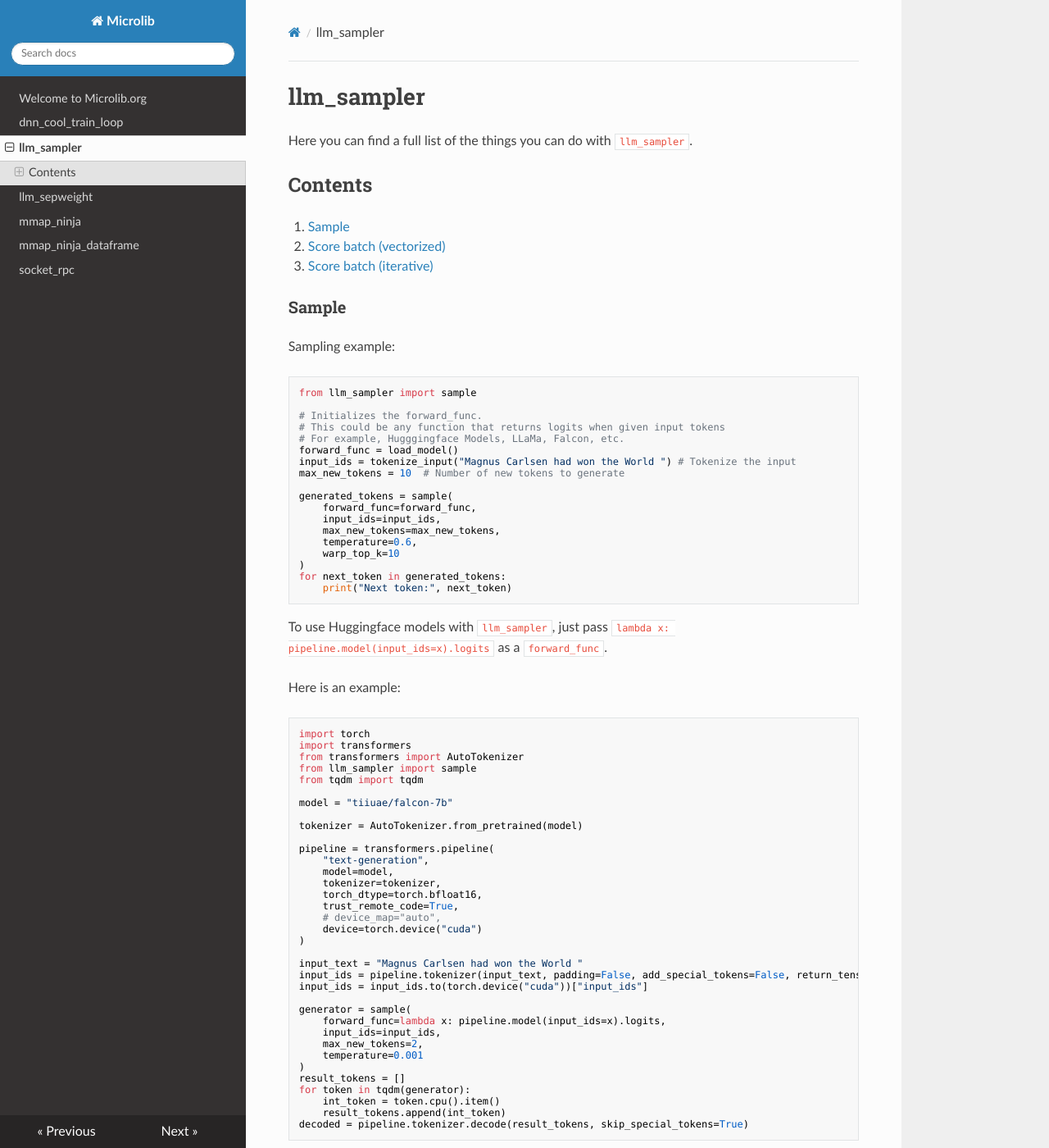
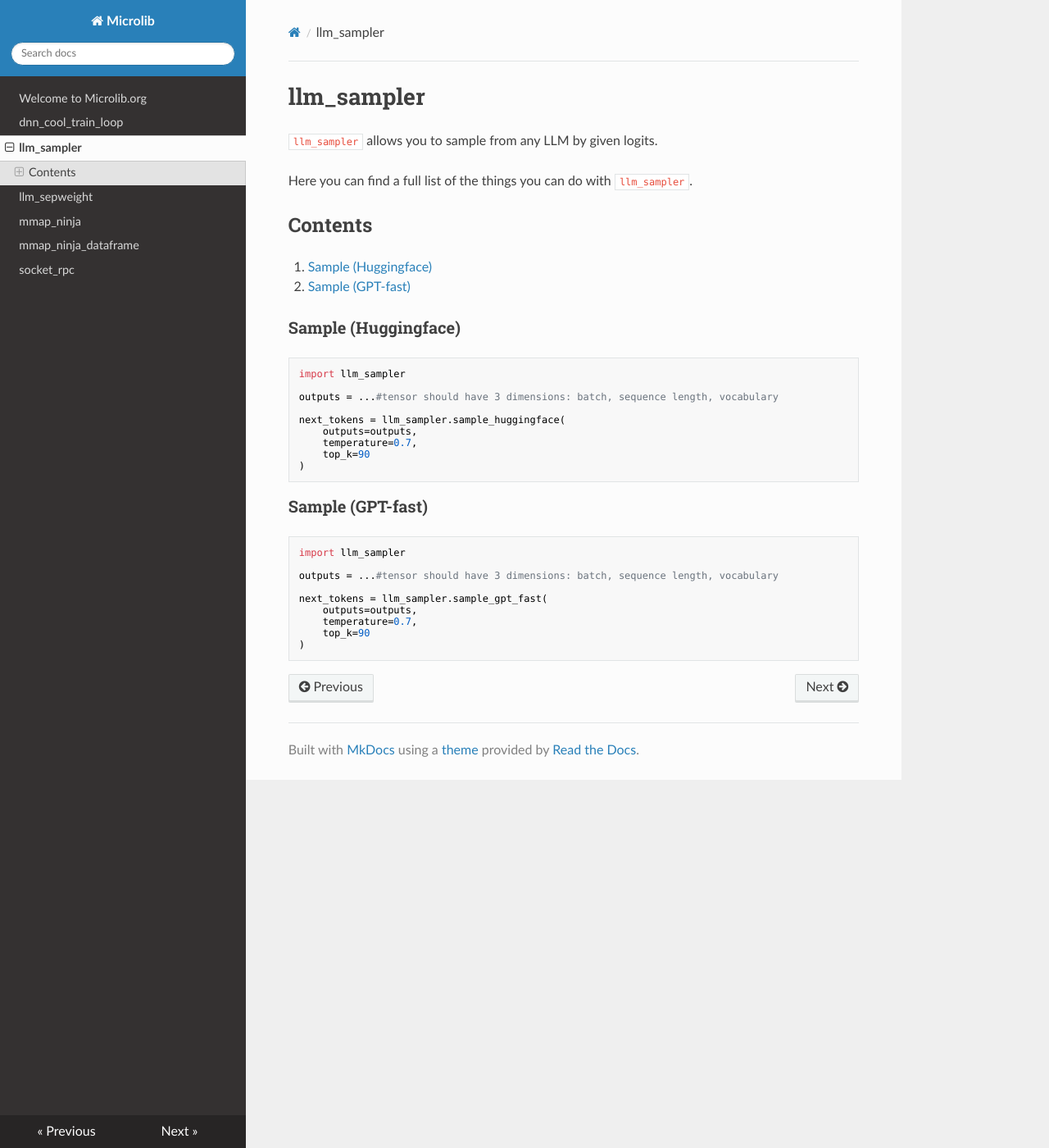
Before and after one commit to microlib-org/site, an MkDocs documentation site: the page built from docs/llm_sampler.md, in a window 1280 px wide and 1400 px high. Shown: the whole window at 82% size. Built offline with MkDocs 1.6.1, drawn with Linux system fonts in a browser that asks for light colours; nearby versions of some CDN libraries; some of the changed text lies outside the part shown.

Commit message:
Update docs.

````diff
--- a/docs/llm_sampler.md
+++ b/docs/llm_sampler.md
@@ -1,136 +1,40 @@
 # llm_sampler
+
+`llm_sampler` allows you to sample from any LLM by given logits.
 
 Here you can find a full list of the things you can do with `llm_sampler`.
 
 ## Contents
 
-1. [Sample](#sample)
-2. [Score batch (vectorized)](#score-batch-vectorized)
-3. [Score batch (iterative)](#score-batch-iterative)
+1. [Sample (Huggingface)](#sample-huggingface)
+2. [Sample (GPT-fast)](#sample-gpt-fast)
 
-###  Sample
+###  Sample (Huggingface)
 
-Sampling example:
 
 ```python
-from llm_sampler import sample
+import llm_sampler
 
-# Initializes the forward_func.
-# This could be any function that returns logits when given input tokens
-# For example, Hugggingface Models, LLaMa, Falcon, etc.
-forward_func = load_model()
-input_ids = tokenize_input("Magnus Carlsen had won the World ") # Tokenize the input
-max_new_tokens = 10  # Number of new tokens to generate
+outputs = ...#tensor should have 3 dimensions: batch, sequence length, vocabulary
 
-generated_tokens = sample(
-    forward_func=forward_func,
-    input_ids=input_ids,
-    max_new_tokens=max_new_tokens,
-    temperature=0.6,
-    warp_top_k=10
+next_tokens = llm_sampler.sample_huggingface(
+    outputs=outputs,
+    temperature=0.7,
+    top_k=90
 )
-for next_token in generated_tokens:
-    print("Next token:", next_token)
 ```
 
-To use Huggingface models with `llm_sampler`, just pass `lambda x: pipeline.model(input_ids=x).logits` as
-a `forward_func`.
+### Sample (GPT-fast)
 
-Here is an example:
 
 ```python
-import torch
-import transformers
-from transformers import AutoTokenizer
-from llm_sampler import sample
-from tqdm import tqdm
+import llm_sampler
 
-model = "tiiuae/falcon-7b"
+outputs = ...#tensor should have 3 dimensions: batch, sequence length, vocabulary
 
-tokenizer = AutoTokenizer.from_pretrained(model)
-
-pipeline = transformers.pipeline(
-    "text-generation",
-    model=model,
-    tokenizer=tokenizer,
-    torch_dtype=torch.bfloat16,
-    trust_remote_code=True,
-    # device_map="auto",
-    device=torch.device("cuda")
+next_tokens = llm_sampler.sample_gpt_fast(
+    outputs=outputs,
+    temperature=0.7,
+    top_k=90
 )
-
-input_text = "Magnus Carlsen had won the World "
-input_ids = pipeline.tokenizer(input_text, padding=False, add_special_tokens=False, return_tensors="pt")
-input_ids = input_ids.to(torch.device("cuda"))["input_ids"]
-
-generator = sample(
-    forward_func=lambda x: pipeline.model(input_ids=x).logits,
-    input_ids=input_ids,
-    max_new_tokens=2,
-    temperature=0.001
-)
-result_tokens = []
-for token in tqdm(generator):
-    int_token = token.cpu().item()
-    result_tokens.append(int_token)
-decoded = pipeline.tokenizer.decode(result_tokens, skip_special_tokens=True)
 ```
-
-In general, you can use any `Callable` function, even normal PyTorch modules as a `forward_func`.
-
-### Score batch (vectorized)
-
-Closed sampling means that you restrict the output of the model to several possible predefined outputs.
-Sample from an LLM with multiple choice:
-
-```python
-from llm_sampler import score_batch
-
-# Initializes the forward_func.
-# This could be any function that returns logits when given input tokens
-# For example, Hugggingface Models, LLaMa, Falcon, etc.
-forward_func = load_model()
-
-scores = score_batch(
-    forward_func=forward_func,
-    input_ids=tokenize_input("The sentiment of the sentence 'I loved it' is '"),
-    all_continuation_ids=[
-        tokenize_input("positive sentiment"),
-        tokenize_input("negative"),
-        tokenize_input("neutral"),
-    ]
-)
-
-# scores is now
-# tensor([[-1.0078, -2.5625],
-#         [ 0.6914, -7.0312],
-#         [-4.4062, -7.9688]], dtype=torch.bfloat16)
-#
-```
-
-### Score batch (iterative)
-
-Closed sampling means that you restrict the output of the model to several possible predefined outputs.
-Sample from an LLM with multiple choice:
-
-```python
-from llm_sampler import score_batch_iterative
-
-# Initializes the forward_func.
-# This could be any function that returns logits when given input tokens
-# For example, Hugggingface Models, LLaMa, Falcon, etc.
-forward_func = load_model()
-
-raw_seqs = score_batch_iterative(
-    forward_func=forward_func,
-    input_ids=tokenize_input("The sentiment of the sentence 'I loved it' is '"),
-    all_continuation_ids=[
-        tokenize_input("positive"),
-        tokenize_input("negative")
-    ]
-)
-# raw_seqs is now [
-# tensor([0.2031], dtype=torch.bfloat16),
-# tensor([-1.5781], dtype=torch.bfloat16)
-# ]
-```
````
